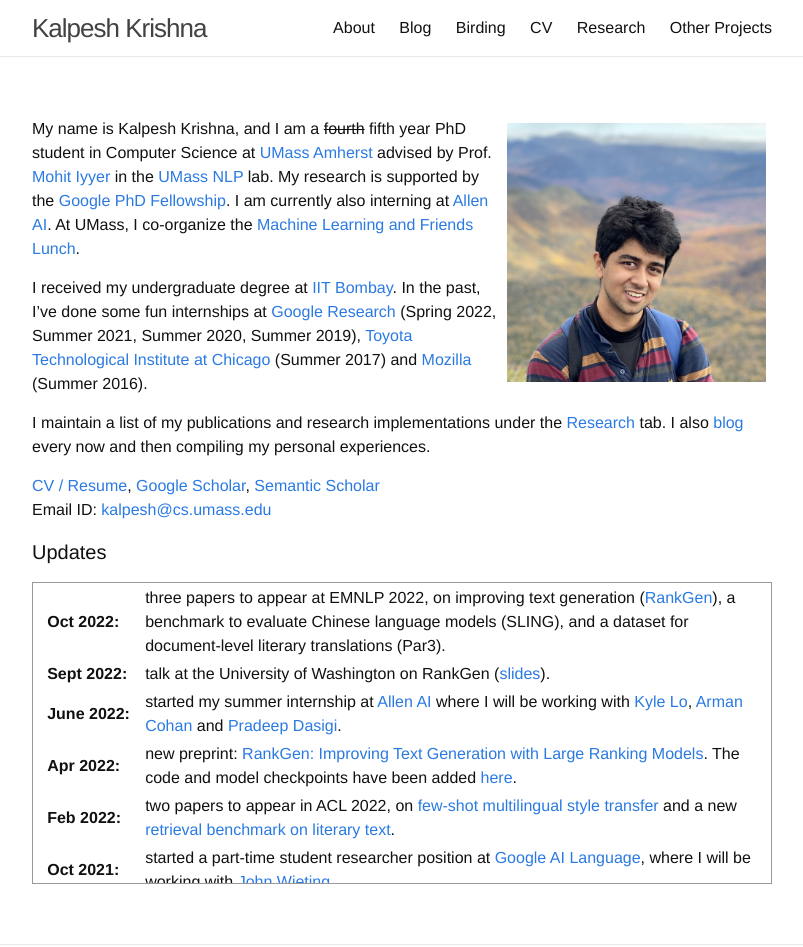
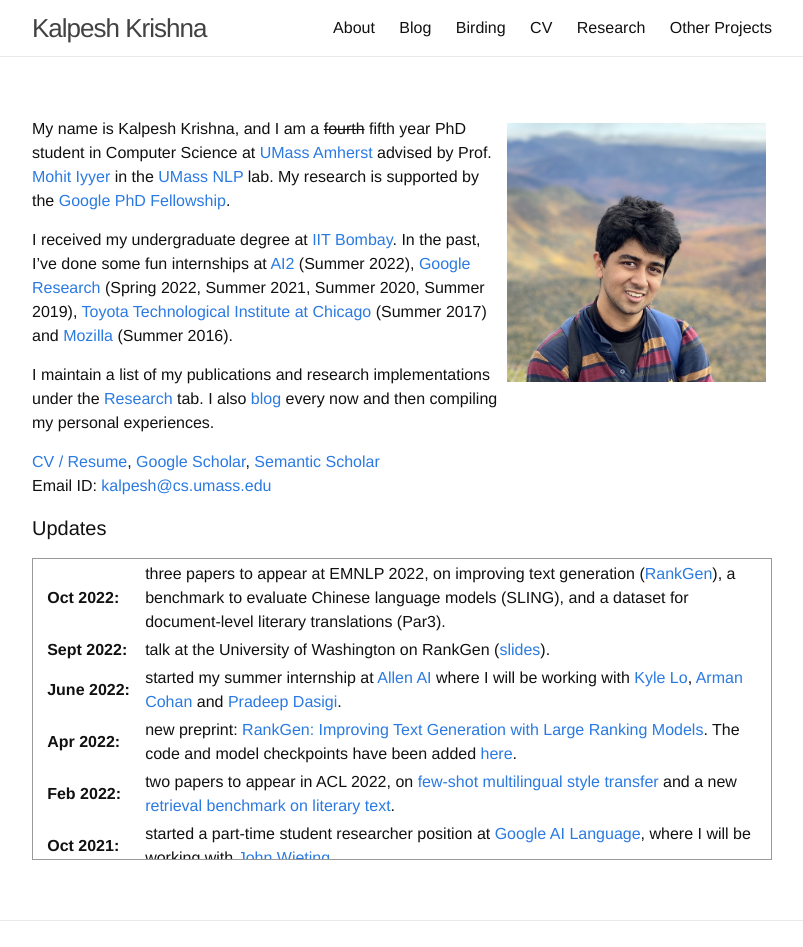
Before and after one commit to martiansideofthemoon/martiansideofthemoon.github.io, a Jekyll site: the page built from index.md, in a window 1280 px wide, cut to the strip 0-947 px from the top of the page. Shown: the whole strip, without its empty margins (238-1041 px from the left). Built offline with Jekyll 4.4.1, drawn with Linux system fonts in a browser that asks for light colours; comment, search, counter and statistics services are not loaded.

Commit message:
Update index.md

```diff
--- a/index.md
+++ b/index.md
@@ -5,9 +5,9 @@ layout: page
 
 <img style="float: right; width: 35%; padding: 6px;" src=" {{ site.url }}/assets/IMG_1403.jpg">
 
-My name is Kalpesh Krishna, and I am a ~~fourth~~ fifth year PhD student in Computer Science at [UMass Amherst](http://cs.umass.edu/) advised by Prof. [Mohit Iyyer](https://people.cs.umass.edu/~miyyer/) in the [UMass NLP](http://nlp.cs.umass.edu/) lab. My research is supported by the [Google PhD Fellowship](https://research.google/outreach/phd-fellowship/). I am currently also interning at [Allen AI](https://allenai.org/). At UMass, I co-organize the [Machine Learning and Friends Lunch](https://umass-mlfl.github.io/).
+My name is Kalpesh Krishna, and I am a ~~fourth~~ fifth year PhD student in Computer Science at [UMass Amherst](http://cs.umass.edu/) advised by Prof. [Mohit Iyyer](https://people.cs.umass.edu/~miyyer/) in the [UMass NLP](http://nlp.cs.umass.edu/) lab. My research is supported by the [Google PhD Fellowship](https://research.google/outreach/phd-fellowship/).
 
-I received my undergraduate degree at [IIT Bombay](http://iitb.ac.in). In the past, I've done some fun internships at [Google Research](https://research.google) (Spring 2022, Summer 2021, Summer 2020, Summer 2019), [Toyota Technological Institute at Chicago](https://www.ttic.edu/) (Summer 2017) and [Mozilla](https://www.mozilla.org/en-US/) (Summer 2016).
+I received my undergraduate degree at [IIT Bombay](http://iitb.ac.in). In the past, I've done some fun internships at [AI2](https://allenai.org/) (Summer 2022), [Google Research](https://research.google) (Spring 2022, Summer 2021, Summer 2020, Summer 2019), [Toyota Technological Institute at Chicago](https://www.ttic.edu/) (Summer 2017) and [Mozilla](https://www.mozilla.org/en-US/) (Summer 2016).
 
 I maintain a list of my publications and research implementations under the [Research]({{ site.url }}/research) tab. I also [blog]({{ site.url }}/archive) every now and then compiling my personal experiences.
 
```
